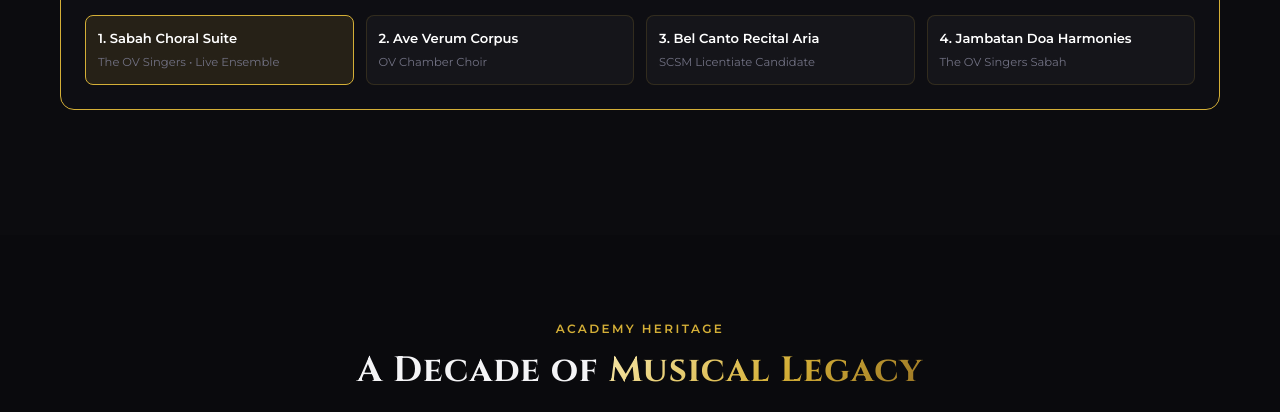
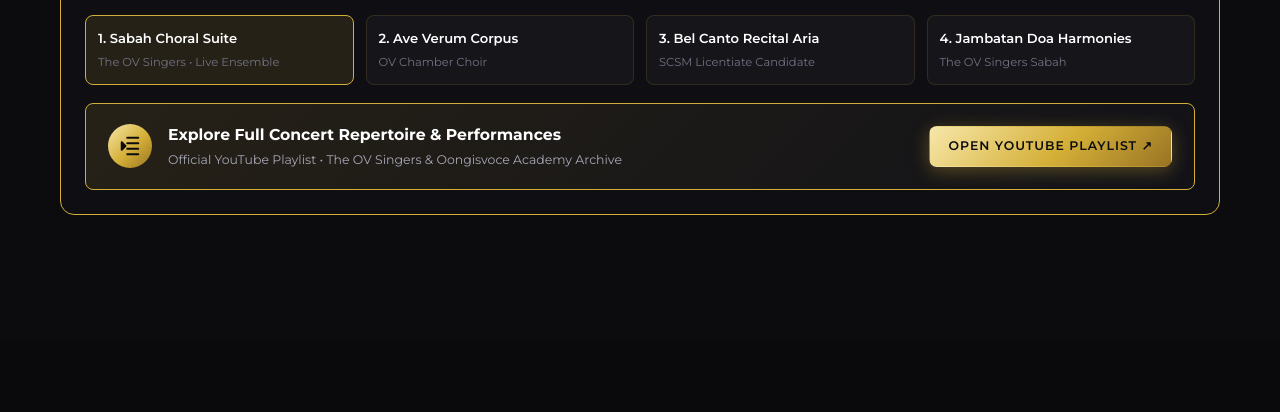
Before and after one commit to kriyaoliver369/oongisvocemusic, a plain HTML site: page index.html in a window 1280 px wide. Shown: the part 4060-4472 px from the top of the page. Drawn offline with Linux system fonts and the light colour scheme.

Commit message:
Update index.html

```diff
--- a/index.html
+++ b/index.html
@@ -250,7 +250,7 @@
     .mobile-nav-link:hover { color: var(--gold-primary); }
 
     /* ==========================================================================
-       HERO SECTION (FIXED OVERLAP & MOBILE FRIENDLY)
+       HERO SECTION
        ========================================================================== */
     .hero {
       position: relative;
@@ -299,7 +299,6 @@
     }
     .stat-label { font-size: 0.72rem; color: var(--text-muted); text-transform: uppercase; letter-spacing: 0.06em; }
 
-    /* Visual composition without bad overlap */
     .hero-visual { width: 100%; }
     .hero-card-stack {
       position: relative;
@@ -330,7 +329,7 @@
       padding: 24px;
     }
 
-    /* Fixed SCSM floating box: safely responsive on all screen sizes */
+    /* SCSM Badge */
     .hero-floating-badge {
       position: absolute;
       bottom: -18px;
@@ -362,7 +361,7 @@
 
     /* ==========================================================================
        GRIDS (PILLARS, DISCIPLINES, PROGRAMS)
-       ========================================================================= */
+       ========================================================================== */
     .pillars-grid, .disciplines-grid, .programs-grid {
       display: grid;
       grid-template-columns: repeat(3, 1fr);
@@ -395,7 +394,9 @@
       border-radius: var(--radius-sm);
       background: rgba(212, 175, 55, 0.1);
       border: 1px solid var(--border-gold);
-      display: flex; align-items: center; justify-content: center;
+      display: flex;
+      align-items: center;
+      justify-content: center;
       color: var(--gold-light);
       flex-shrink: 0;
     }
@@ -475,7 +476,7 @@
     .meta-row strong { color: var(--gold-champagne); }
 
     /* ==========================================================================
-       YOUTUBE EMBED VIDEO PLAYER SYSTEM
+       YOUTUBE EMBED VIDEO PLAYER SYSTEM + PLAYLIST HERO BANNER
        ========================================================================== */
     .yt-player-box {
       padding: 24px;
@@ -521,6 +522,55 @@
     }
     .yt-track-title { font-size: 0.82rem; font-weight: 600; color: #fff; }
     .yt-track-desc { font-size: 0.72rem; color: var(--text-muted); }
+
+    /* OPTION A: FEATURED PLAYLIST HANDOFF BANNER */
+    .yt-playlist-banner {
+      margin-top: 18px;
+      padding: 18px 22px;
+      background: linear-gradient(135deg, rgba(212, 175, 55, 0.12) 0%, rgba(18, 18, 24, 0.95) 100%);
+      border: 1px solid var(--gold-primary);
+      border-radius: var(--radius-sm);
+      display: flex;
+      align-items: center;
+      justify-content: space-between;
+      gap: 18px;
+      transition: var(--transition);
+      text-decoration: none;
+    }
+    .yt-playlist-banner:hover {
+      background: linear-gradient(135deg, rgba(212, 175, 55, 0.2) 0%, rgba(24, 24, 32, 0.98) 100%);
+      border-color: var(--gold-light);
+      transform: translateY(-2px);
+      box-shadow: 0 10px 25px rgba(212, 175, 55, 0.18);
+    }
+    .playlist-banner-left {
+      display: flex;
+      align-items: center;
+      gap: 16px;
+    }
+    .playlist-icon-disc {
+      width: 44px;
+      height: 44px;
+      border-radius: 50%;
+      background: var(--gold-gradient);
+      color: #0c0c0e;
+      display: flex;
+      align-items: center;
+      justify-content: center;
+      flex-shrink: 0;
+    }
+    .playlist-banner-title {
+      font-size: 0.98rem;
+      font-weight: 700;
+      color: #fff;
+      display: block;
+      margin-bottom: 2px;
+    }
+    .playlist-banner-sub {
+      font-size: 0.78rem;
+      color: var(--text-secondary);
+      display: block;
+    }
 
     /* Faculty Grid */
     .faculty-grid {
@@ -670,7 +720,7 @@
       .hero-title { font-size: 2.2rem; }
       .hero-main-card { height: 350px; }
 
-      /* Mobile Badge fix: flow naturally right beneath or firmly inside card */
+      /* Mobile Badge fix: flow naturally right beneath card without clipping */
       .hero-floating-badge {
         position: relative;
         bottom: auto; left: auto; right: auto;
@@ -685,6 +735,14 @@
       .faculty-photo { height: 260px; }
       .stats-strip { grid-template-columns: repeat(2, 1fr); }
       .contact-form-card, .studio-info-card { padding: 22px 18px; }
+
+      .yt-playlist-banner {
+        flex-direction: column;
+        align-items: flex-start;
+      }
+      .yt-playlist-banner .btn {
+        width: 100%;
+      }
     }
   </style>
 </head>
@@ -750,7 +808,7 @@
   </aside>
 
   <!-- ========================================================================
-       HERO SECTION (IMAGE 1 OVERLAP FIXED + ACCURATE SCSM TEXT)
+       HERO SECTION (CORRECT SCSM TEXT & NO BAD OVERLAPS)
        ======================================================================== -->
   <main>
     <section id="home" class="hero">
@@ -795,7 +853,7 @@
           </div>
         </div>
 
-        <!-- Hero Visual (Image 1 Fixed) -->
+        <!-- Hero Visual Composition -->
         <div class="hero-visual">
           <div class="hero-card-stack">
             <div class="hero-main-card">
@@ -806,7 +864,7 @@
               </div>
             </div>
 
-            <!-- Fixed SCSM Badge -->
+            <!-- SCSM Badge -->
             <div class="hero-floating-badge">
               <div class="floating-icon">
                 <svg width="22" height="22" viewBox="0 0 24 24" fill="currentColor"><polygon points="12 2 15.09 8.26 22 9.27 17 14.14 18.18 21.02 12 17.77 5.82 21.02 7 14.14 2 9.27 8.91 8.26 12 2"/></svg>
@@ -867,7 +925,7 @@
     </section>
 
     <!-- ========================================================================
-         COACHING & SPECIALIZED PROGRAMS (EASY TO CHANGE PHOTOS)
+         COACHING & SPECIALIZED PROGRAMS
          ======================================================================== -->
     <section id="programs" class="section-padding">
       <div class="container">
@@ -887,7 +945,7 @@
         </div>
 
         <div class="programs-grid">
-          <!-- 1. OVEC (Replace image src with your photo) -->
+          <!-- 1. OVEC -->
           <div class="glass-panel program-card" data-category="choral">
             <span class="program-card-badge">Flagship 13-Week</span>
             <div class="program-card-img">
@@ -907,7 +965,7 @@
             </div>
           </div>
 
-          <!-- 2. SCSM Graded (Replace image src with your photo) -->
+          <!-- 2. SCSM Graded -->
           <div class="glass-panel program-card" data-category="certification vocal">
             <span class="program-card-badge">International Board</span>
             <div class="program-card-img">
@@ -927,7 +985,7 @@
             </div>
           </div>
 
-          <!-- 3. SCSM Diplomas (Replace image src with your photo) -->
+          <!-- 3. SCSM Diplomas -->
           <div class="glass-panel program-card" data-category="certification vocal">
             <span class="program-card-badge">Tertiary Diplomas</span>
             <div class="program-card-img">
@@ -947,7 +1005,7 @@
             </div>
           </div>
 
-          <!-- 4. TAKSIR Vokal (Replace image src with your photo) -->
+          <!-- 4. TAKSIR Vokal -->
           <div class="glass-panel program-card" data-category="vocal certification">
             <span class="program-card-badge">Vocal Benchmark</span>
             <div class="program-card-img">
@@ -967,7 +1025,7 @@
             </div>
           </div>
 
-          <!-- 5. The OV Singers Choir (Replace image src with your photo) -->
+          <!-- 5. The OV Singers Choir -->
           <div class="glass-panel program-card" data-category="choral">
             <span class="program-card-badge">Performing Choir</span>
             <div class="program-card-img">
@@ -987,7 +1045,7 @@
             </div>
           </div>
 
-          <!-- 6. 1-on-1 Masterclass (Replace image src with your photo) -->
+          <!-- 6. 1-on-1 Masterclass -->
           <div class="glass-panel program-card" data-category="vocal">
             <span class="program-card-badge">1-on-1 Masterclass</span>
             <div class="program-card-img">
@@ -1011,7 +1069,7 @@
     </section>
 
     <!-- ========================================================================
-         MEDIA & YOUTUBE VIDEO SHOWCASE PLAYER (REPLACED ABSTRACT AUDIO)
+         MEDIA & YOUTUBE VIDEO SHOWCASE PLAYER (OPTION A + APPROACH 1 INTEGRATED)
          ======================================================================== -->
     <section id="media" class="section-padding" style="background: rgba(14, 14, 18, 0.45);">
       <div class="container">
@@ -1023,7 +1081,7 @@
           </p>
         </div>
 
-        <!-- Responsive YouTube Video Showcase Player -->
+        <!-- YouTube Video Showcase Player -->
         <div class="yt-player-box">
           <div class="yt-iframe-wrap">
             <iframe id="youtubePlayer"
@@ -1044,7 +1102,7 @@
             </a>
           </div>
 
-          <!-- Video Playlist Selectors (Put your actual YouTube Video IDs here) -->
+          <!-- Video Playlist Selectors (Replace data-videoid with your 11-char video IDs) -->
           <div class="yt-playlist-bar">
             <!-- Video 1 -->
             <div class="yt-playlist-item active" data-videoid="dQw4w9WgXcQ" data-title="Sabah Choral Suite (Live Kaamatan Showcase)">
@@ -1067,6 +1125,35 @@
               <span class="yt-track-desc">The OV Singers Sabah</span>
             </div>
           </div>
+
+          <!-- OPTION A (APPROACH 1): DEDICATED YOUTUBE PLAYLIST HERO BANNER -->
+          <!-- Replace YOUR_PLAYLIST_ID with the actual YouTube playlist ID (the string after list=) -->
+          <a href="https://www.youtube.com/playlist?list=YOUR_PLAYLIST_ID"
+             target="_blank"
+             rel="noopener noreferrer"
+             class="yt-playlist-banner"
+             aria-label="Explore Full YouTube Concert Playlist">
+            <div class="playlist-banner-left">
+              <div class="playlist-icon-disc">
+                <!-- Stacked Playlist SVG Icon -->
+                <svg width="22" height="22" viewBox="0 0 24 24" fill="none" stroke="currentColor" stroke-width="2.2" stroke-linecap="round" stroke-linejoin="round">
+                  <line x1="21" y1="15" x2="9" y2="15"></line>
+                  <line x1="21" y1="9" x2="9" y2="9"></line>
+                  <line x1="21" y1="3" x2="9" y2="3"></line>
+                  <line x1="21" y1="21" x2="9" y2="21"></line>
+                  <polygon points="3 8 7 12 3 16 3 8" fill="currentColor"></polygon>
+                </svg>
+              </div>
+              <div>
+                <span class="playlist-banner-title">Explore Full Concert Repertoire & Performances</span>
+                <span class="playlist-banner-sub">Official YouTube Playlist • The OV Singers & Oongisvoce Academy Archive</span>
+              </div>
+            </div>
+            <div class="btn btn-gold btn-sm" style="flex-shrink: 0; pointer-events: none;">
+              <span>Open YouTube Playlist ↗</span>
+            </div>
+          </a>
+
         </div>
       </div>
     </section>
@@ -1126,7 +1213,7 @@
     </section>
 
     <!-- ========================================================================
-         CONTACT & ENROLLMENT (DISPATCHES DIRECTLY VIA WHATSAPP & FORMS)
+         CONTACT & ENROLLMENT (DISPATCHES DIRECTLY VIA WHATSAPP)
          ======================================================================== -->
     <section id="contact" class="section-padding" style="background: rgba(14, 14, 18, 0.45);">
       <div class="container">
@@ -1142,7 +1229,7 @@
           <!-- Form -->
           <div class="glass-panel contact-form-card">
             <h3 style="font-size: 1.4rem; margin-bottom: 8px;">Enrollment Consultation</h3>
-            <p style="font-size: 0.88rem; margin-bottom: 22px;">Fill in your details below. Your submission can automatically route to WhatsApp or your inbox.</p>
+            <p style="font-size: 0.88rem; margin-bottom: 22px;">Fill in your details below. Your submission routes straight to admissions via WhatsApp.</p>
 
             <form id="contactForm">
               <div class="form-group-grid">
@@ -1573,7 +1660,7 @@
         });
       }
 
-      // 5. Contact Form WhatsApp Instant Redirection
+      // 5. Contact Form WhatsApp Redirection
       const form = document.getElementById('contactForm');
       if (form) {
         form.addEventListener('submit', (e) => {
@@ -1594,7 +1681,6 @@
             (msg ? `• Message: ${msg}\n` : '')
           );
 
-          // Redirect to WhatsApp directly
           window.open(`https://wa.me/60168388726?text=${text}`, '_blank');
           form.reset();
         });
```
